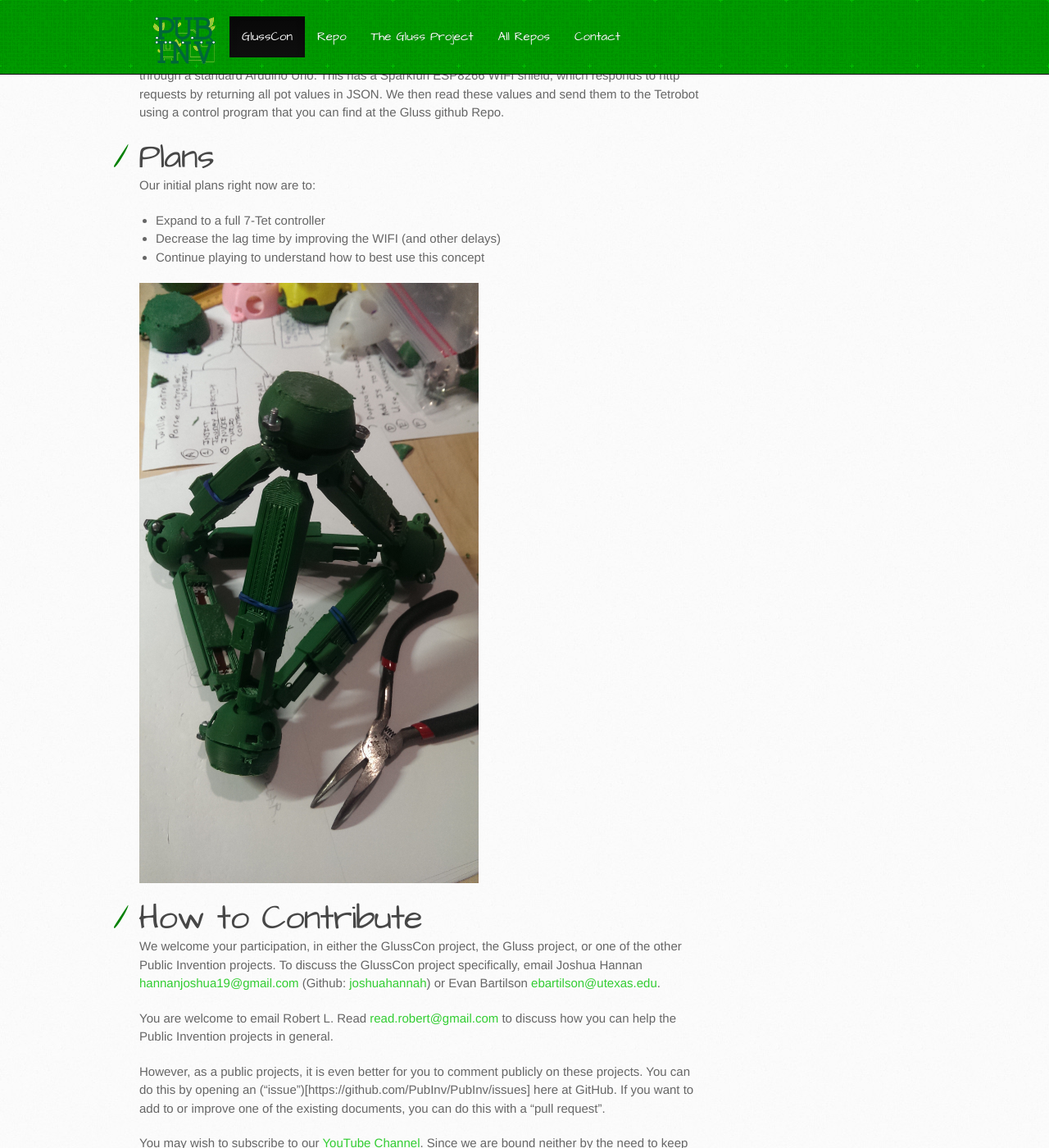
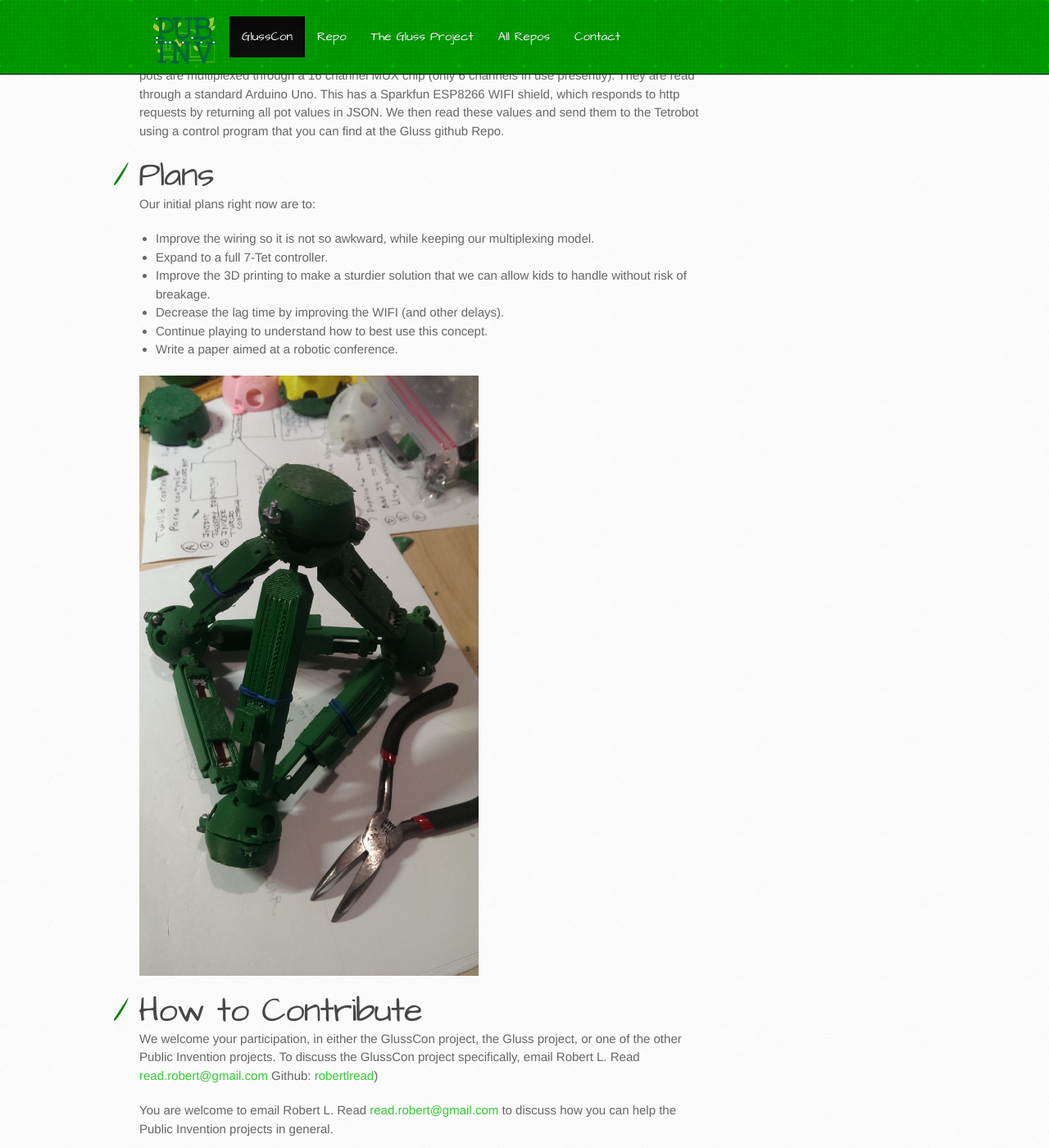
Before and after one commit to PubInv/GlussCon, a Jekyll site: the page built from index.md, in a window 1280 px wide and 1400 px high, scrolled down 947 px. Shown: the whole window at 82% size. Built offline with Jekyll 4.4.1, drawn with Linux system fonts in a browser that asks for light colours; nearby versions of some CDN libraries; some of the changed text lies outside the part shown.

Commit message:
updating the main page

```diff
--- a/index.md
+++ b/index.md
@@ -15,15 +15,14 @@ the larger GlussBot/Tetrobot which is to be controlled.  By pushing the TetroCon
 configuration (but on a large scale.)  The hope is that in this way a work person can easily control the GlussBot/Tetrobot in doing tasks that would otherwise
 be difficult to specify.
 
-The GlussCon project is led by Evan Bartilson and Joshua Hannan, with input from Robert L. Read.
+The GlussCon project was originally led by Evan Bartilson and Joshua Hannan, with input from Robert L. Read.
+The current volunteer is Avinash Baskaran.
 
 <iframe width="560" height="315" src="https://www.youtube.com/embed/B5CEYXGaeq0" frameborder="0" allowfullscreen></iframe>
 
 # Progess So Far
 
-The GlussCon project is just beginning.
-
-
+The GlussCon project is still early in its evolution.
 
 The current system functions to remote controller the first tetrahedron of the glussbot robot.  The system consists of the 3D printable parts that implement
 the turret joint while holding linear potentiometers. The pots are multiplexed through a 16 channel MUX chip (only 6 channels in use presently). They are
@@ -33,18 +32,20 @@ We then read these values and send them to the Tetrobot using a control program
 # Plans
 
 Our initial plans right now are to:
-* Expand to a full 7-Tet controller
-* Decrease the lag time by improving the WIFI (and other delays)
-* Continue playing to understand how to best use this concept
-
+* Improve the wiring so it is not so awkward, while keeping our multiplexing model.
+* Expand to a full 7-Tet controller.
+* Improve the 3D printing to make a sturdier solution that we can allow kids to handle without risk of breakage.
+* Decrease the lag time by improving the WIFI (and other delays).
+* Continue playing to understand how to best use this concept.
+* Write a paper aimed at a robotic conference.
 
 <img width="60%" src="./images/GlussConTet.jpg"/>
 
 # How to Contribute
 
 We welcome your participation, in either the GlussCon project, the Gluss project, or one of the other Public Invention projects.
-To discuss the GlussCon project specifically, email Joshua Hannan
-<hannanjoshua19@gmail.com> (Github: [joshuahannah](https://github.com/joshuahannan)) or Evan Bartilson <ebartilson@utexas.edu>.
+To discuss the GlussCon project specifically, email Robert L. Read <read.robert@gmail.com>
+Github: [robertlread](https://github.com/RobertLRead))
 
 You are welcome to email Robert L. Read <read.robert@gmail.com> to discuss how you can help the Public Invention projects in general.
 
```
